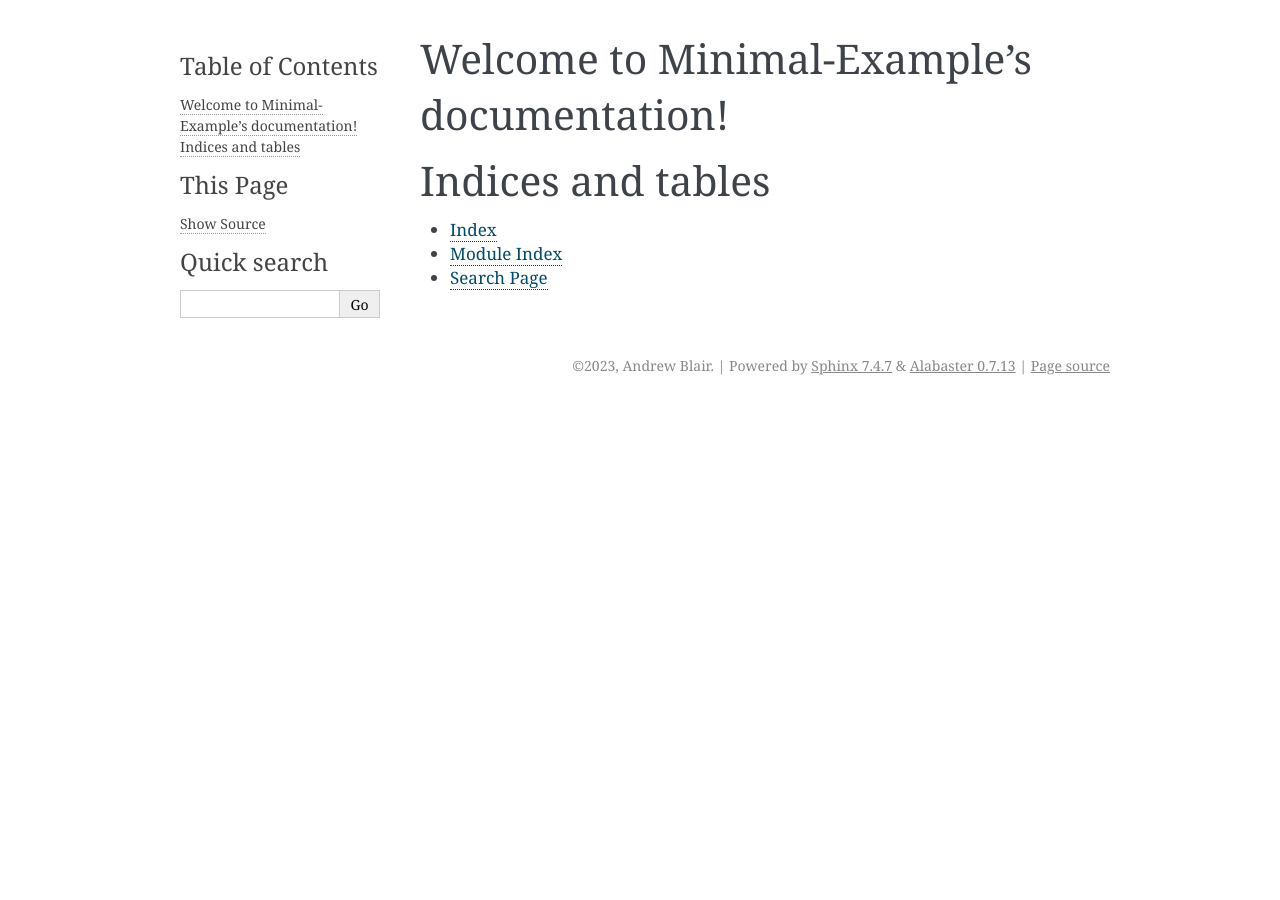
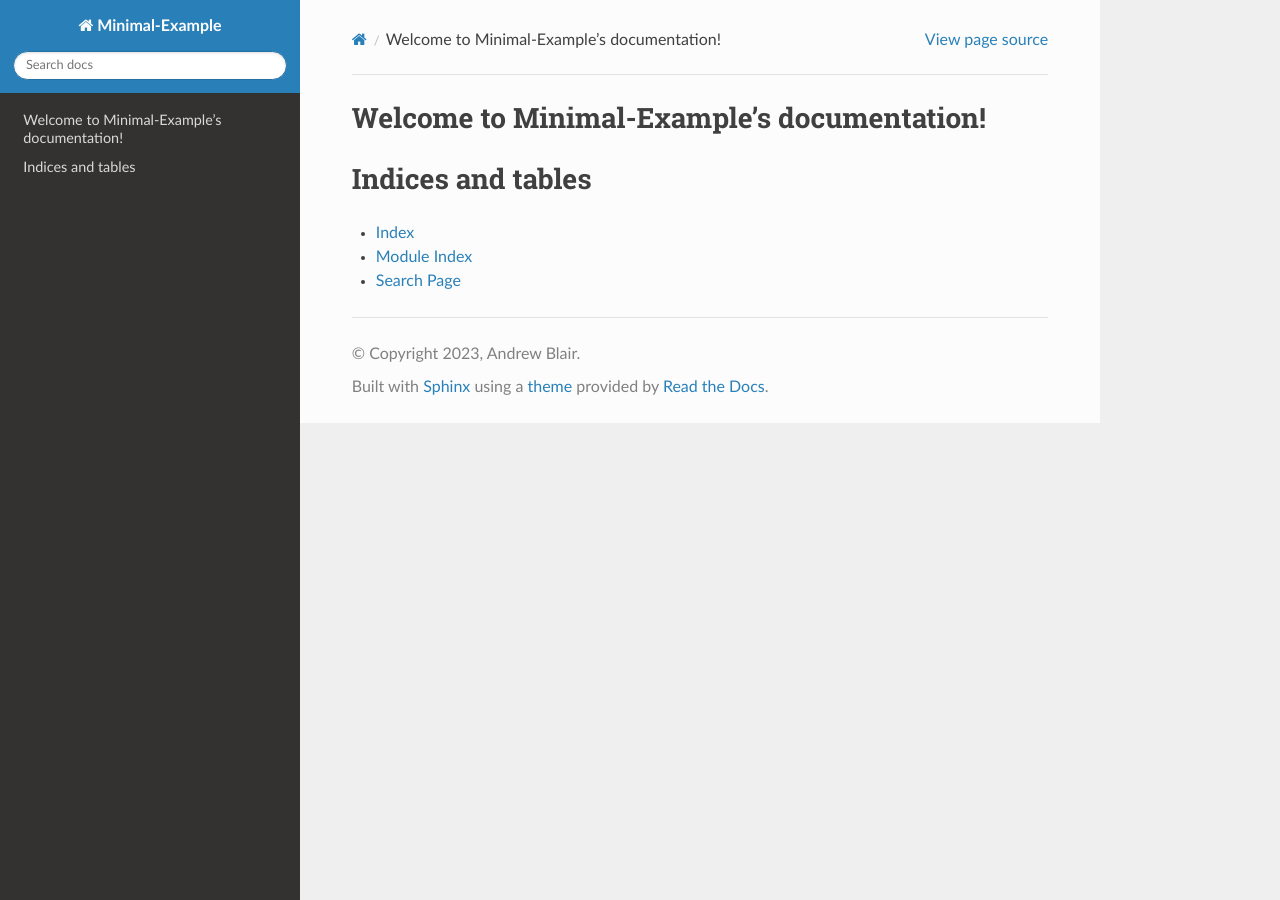
Before and after one commit to bmi203-2023/minimal-viable-package, a Sphinx documentation site: the page built from docs/source/index.rst, in a window 1280 px wide. Built offline with Sphinx 7.4.7 and the Read the Docs theme 2.0.0, drawn with Linux system fonts in a browser that asks for light colours; some of the changed lines change nothing that is shown.

Commit message:
Update example v0.1.0 RTD template

```diff
--- a/docs/source/conf.py
+++ b/docs/source/conf.py
@@ -18,11 +18,30 @@
 
 templates_path = ['_templates']
 exclude_patterns = []
+master_doc = 'index'
 
 
+# -- General configuration
 
-# -- Options for HTML output -------------------------------------------------
-# https://www.sphinx-doc.org/en/master/usage/configuration.html#options-for-html-output
+extensions = [
+    'sphinx.ext.duration',
+    'sphinx.ext.doctest',
+    'sphinx.ext.autodoc',
+    'sphinx.ext.autosummary',
+    'sphinx.ext.intersphinx',
+]
 
-html_theme = 'alabaster'
-html_static_path = ['_static']
+intersphinx_mapping = {
+    'python': ('https://docs.python.org/3/', None),
+    'sphinx': ('https://www.sphinx-doc.org/en/master/', None),
+}
+intersphinx_disabled_domains = ['std']
+
+templates_path = ['_templates']
+
+# -- Options for HTML output
+
+html_theme = 'sphinx_rtd_theme'
+
+# -- Options for EPUB output
+epub_show_urls = 'footnote'
```
